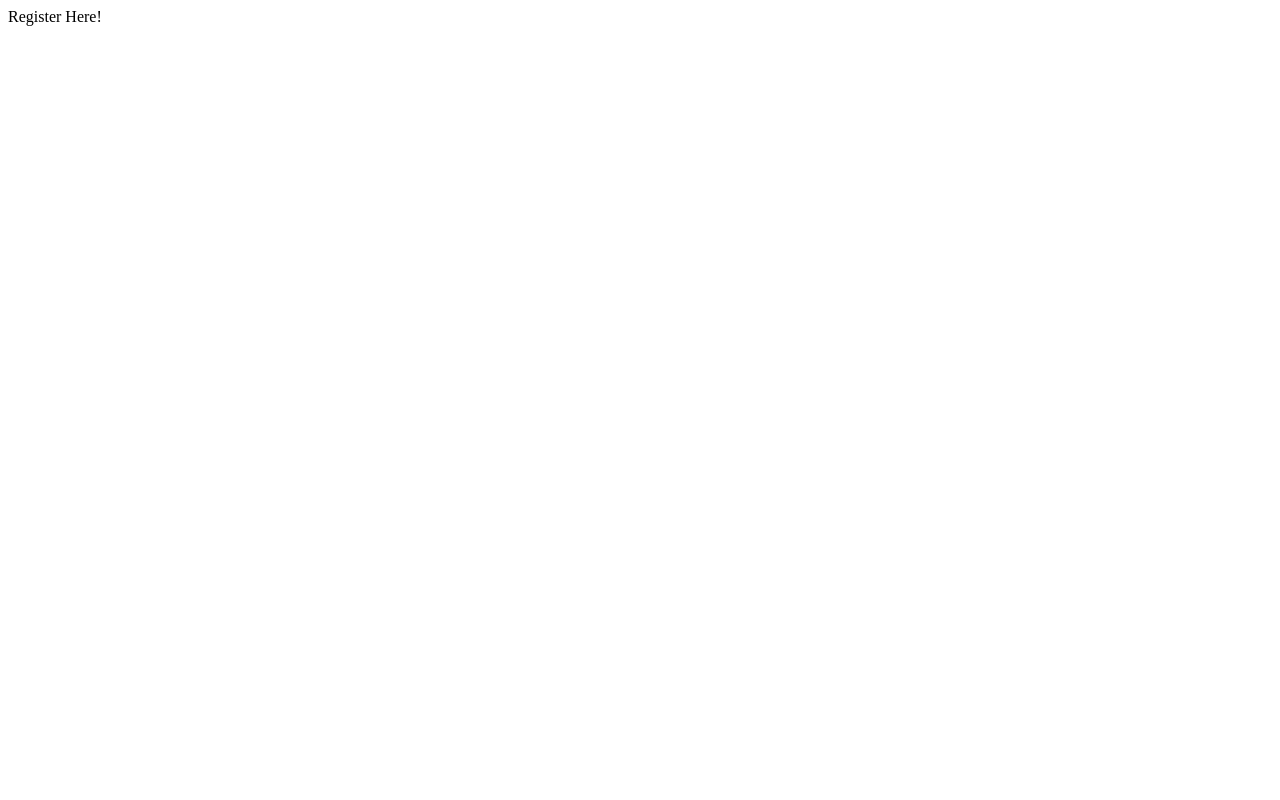
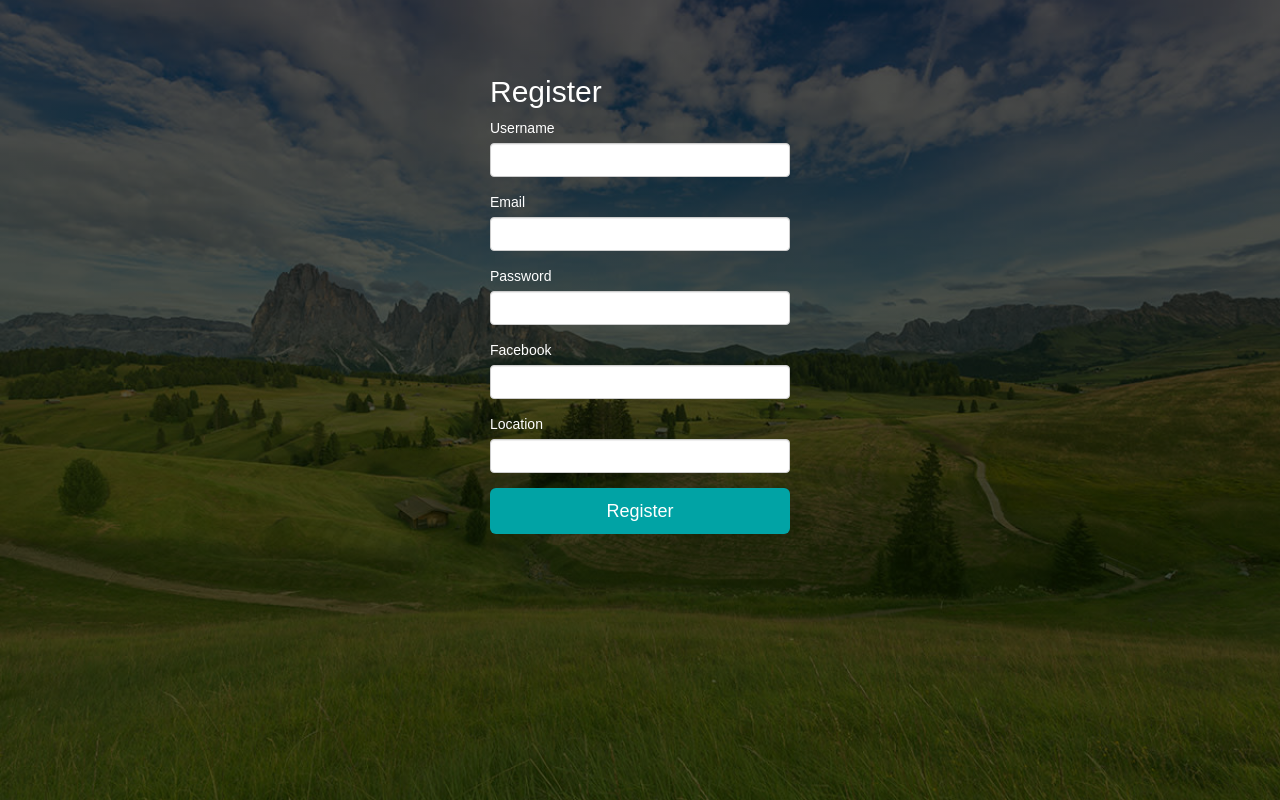
Before and after one commit to JEKO10/Walkmate, a Flask app: page /register in a window 1280 px wide. Before the commit the page is almost empty. Run offline with Flask 2, Linux system fonts and the light colour scheme; some libraries are stand-ins or nearby versions.

Commit message:
register page finished

```diff
--- a/sass/_login.scss
+++ b/sass/_login.scss
@@ -1,4 +1,5 @@
-.login {
+.login,
+.registerPage {
   background: linear-gradient(rgba(0, 0, 0, 0.7), rgba(17, 32, 0, 0.7)),
     url("./images/bg.jpg") center/cover no-repeat;
   min-height: 100vh;
--- a/static/main.css
+++ b/static/main.css
@@ -368,7 +368,8 @@ footer ul li:hover {
   background-color: #fff;
 }
 
-.login {
+.login,
+.registerPage {
   background: -webkit-gradient(linear, left top, left bottom, from(rgba(0, 0, 0, 0.7)), to(rgba(17, 32, 0, 0.7))), url("./images/bg.jpg") center/cover no-repeat;
   background: linear-gradient(rgba(0, 0, 0, 0.7), rgba(17, 32, 0, 0.7)), url("./images/bg.jpg") center/cover no-repeat;
   min-height: 100vh;
@@ -378,7 +379,8 @@ footer ul li:hover {
           animation: opacity 1s linear;
 }
 
-.login form {
+.login form,
+.registerPage form {
   max-width: 330px;
   padding: 15px;
   margin: 0 auto;
@@ -386,12 +388,14 @@ footer ul li:hover {
           animation: opacity 1s linear;
 }
 
-.login form label {
+.login form label,
+.registerPage form label {
   text-transform: capitalize;
   font-weight: normal;
 }
 
-.login form button {
+.login form button,
+.registerPage form button {
   background: #01a3a5;
   -webkit-transition: all 500ms ease;
   transition: all 500ms ease;
--- a/templates/login.html
+++ b/templates/login.html
@@ -12,10 +12,10 @@ block title %} Walkmate - Login {% endblock %} {% block styles %} {{super()}}
   <body>
     <section class="login">
       <form method="POST" action="/login">
-        <h2>Please sign in</h2>
+        <h2>Please log in</h2>
         {{ form.hidden_tag() }} {{ wtf.form_field(form.username) }} {{
         wtf.form_field(form.password) }} {{ wtf.form_field(form.remember) }}
-        <button class="btn btn-lg btn-block" type="submit">Sign in</button>
+        <button class="btn btn-lg btn-block" type="submit">Log in</button>
       </form>
     </section>
   </body>
--- a/templates/register.html
+++ b/templates/register.html
@@ -1,3 +1,7 @@
+{% extends "bootstrap/base.html" %} {% import "bootstrap/wtf.html" as wtf %} {%
+block title %} Walkmate - Register {% endblock %} {% block styles %} {{super()}}
+<link rel="stylesheet" href="{{url_for('.static', filename='main.css')}}" />
+{% endblock %} {% block content %}
 <!DOCTYPE html>
 <html lang="en">
   <head>
@@ -6,6 +10,16 @@
     <meta name="viewport" content="width=device-width, initial-scale=1.0" />
   </head>
   <body>
-    Register Here!
+    <section class="registerPage">
+      <form method="POST" action="/signup">
+        <h2>Register</h2>
+        {{ form.hidden_tag() }} {{ wtf.form_field(form.username) }} {{
+        wtf.form_field(form.email) }} {{ wtf.form_field(form.password) }} {{
+        wtf.form_field(form.facebook) }} {{ wtf.form_field(form.location) }}
+        <button class="btn btn-lg btn-block" type="submit">Register</button>
+      </form>
+    </section>
   </body>
 </html>
+
+{% endblock %}
```
Also changed, not shown: 1 other file.
